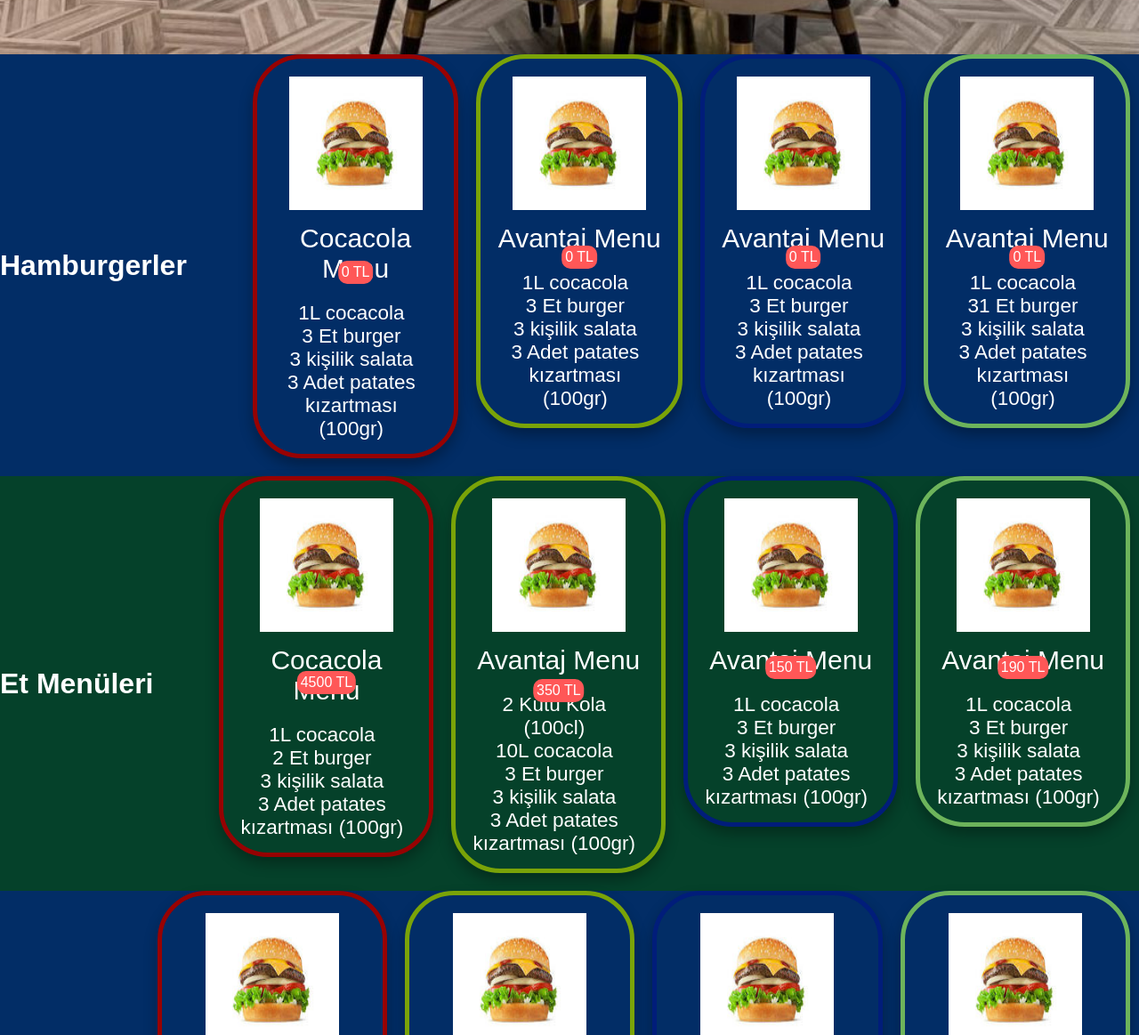
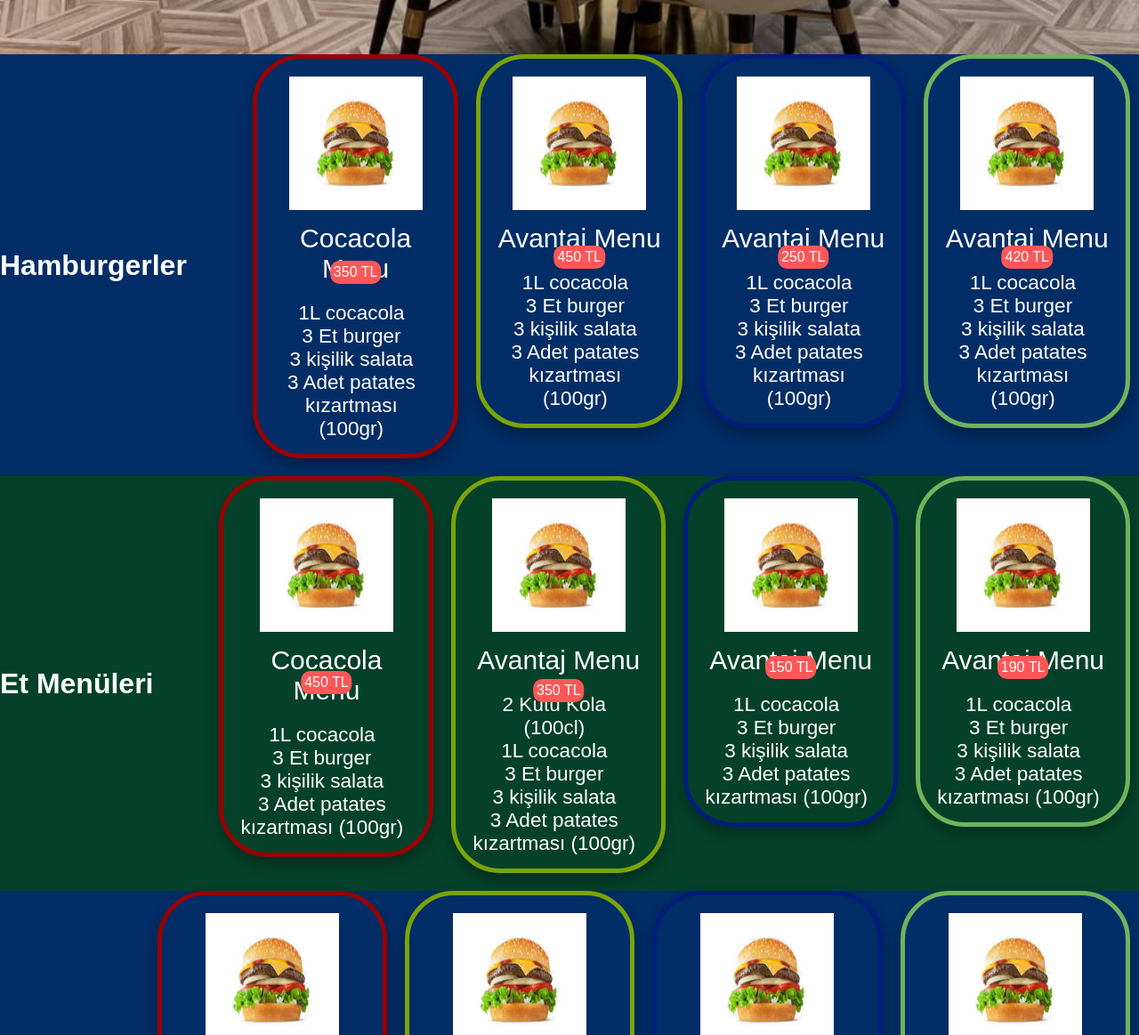
Before and after one commit to Laruaxy/Basit-qr-men-, a plain HTML site: page index.html in a window 1280 px wide. Shown: the part 739-1902 px from the top of the page at 89% size. Drawn offline with nearby package versions, Linux system fonts and the light colour scheme; a web font is replaced by a local one.

Commit message:
update index.html

```diff
--- a/index.html
+++ b/index.html
@@ -54,7 +54,7 @@
     <div id="menu">
       <div id="menu1" class="card">
         <h2 id="menu-yazı">Hamburgerler</h2>
-        <div data-price="0 TL" class="menu1">
+        <div data-price="350 TL" class="menu1">
           <h1>
             <img src="images/hamburger.jpg" alt="" width="150" height="150" />
             Cocacola Menu
@@ -69,7 +69,7 @@
             </h2>
           </h1>
         </div>
-        <div data-price="0 TL" class="menu2">
+        <div data-price="450 TL" class="menu2">
           <h1>
             <img src="images/hamburger.jpg" alt="" width="150" height="150" />
             Avantaj Menu
@@ -84,7 +84,7 @@
             </h2>
           </h1>
         </div>
-        <div data-price="0 TL" class="menu3">
+        <div data-price="250 TL" class="menu3">
           <h1>
             <img src="images/hamburger.jpg" alt="" width="150" height="150" />
             Avantaj Menu
@@ -99,14 +99,14 @@
             </h2>
           </h1>
         </div>
-        <div data-price="0 TL" class="menu4">
+        <div data-price="420 TL" class="menu4">
           <h1>
             <img src="images/hamburger.jpg" alt="" width="150" height="150" />
             Avantaj Menu
             <h2>
               1L cocacola
               <br />
-              31 Et burger
+              3 Et burger
               <br />
               3 kişilik salata
               <br />
@@ -117,14 +117,14 @@
       </div>
       <div id="menu2" class="card2">
         <h2 id="menu-yazı">Et Menüleri</h2>
-        <div data-price="4500 TL" class="menu1">
+        <div data-price="450 TL" class="menu1">
           <h1>
             <img src="images/hamburger.jpg" alt="" width="150" height="150" />
             Cocacola Menu
             <h2>
               1L cocacola
               <br />
-              2 Et burger
+              3 Et burger
               <br />
               3 kişilik salata
               <br />
@@ -141,7 +141,7 @@
           <h2>
             2 Kutu Kola (100cl)
             <h2>
-              10L cocacola
+              1L cocacola
               <br />
               3 Et burger
               <br />
--- a/style.css
+++ b/style.css
@@ -11,7 +11,7 @@
   position: fixed;
   text-align: end;
   display: flex-box;
-  background: red;
+  background: linear-gradient(45deg, #1f4037, #99f2c883);
   top: 40px;
   left: 0px;
   right: 0px;
@@ -26,7 +26,7 @@
 /* Kategori */
 .menu-container {
   user-select: none;
-  background-color: red;
+  background-color: rgba(51, 51, 51, 0.9);
   color: #fff;
   position: fixed;
   top: 0;
@@ -371,7 +371,7 @@ body {
     padding: 0px 0;
     text-align: center;
   }
-  .indirim{
+  .indirim {
     z-index: 999;
   }
   .menu-btn {
@@ -958,9 +958,9 @@ body.dark-mode .dark-mode-slider:before {
   font-size: 1.2rem;
   left: 17%;
 }
-.dark-mode .indirim p{
+.dark-mode .indirim p {
   color: #9bac08;
 }
-.dark-mode .indirim p span{
+.dark-mode .indirim p span {
   color: #ff0000;
 }
```
